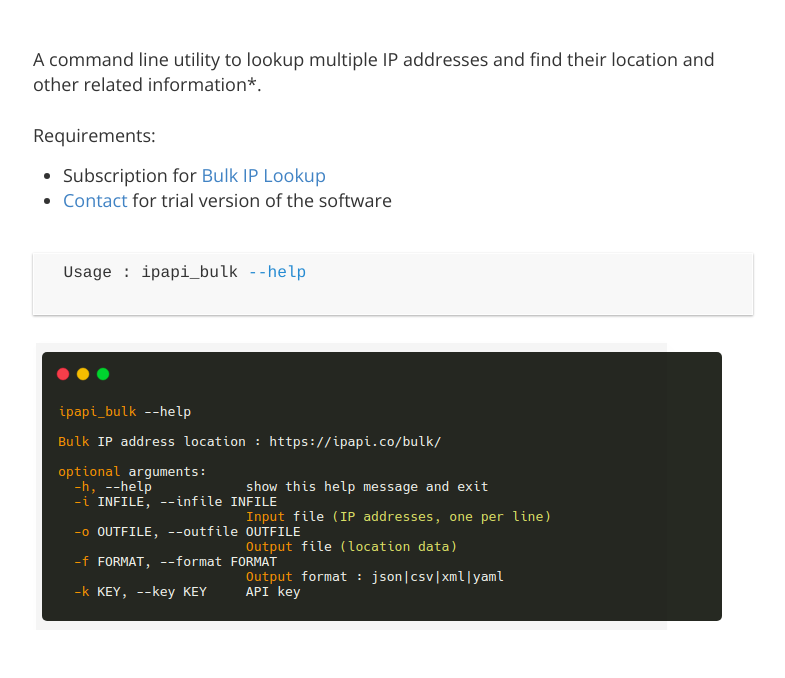
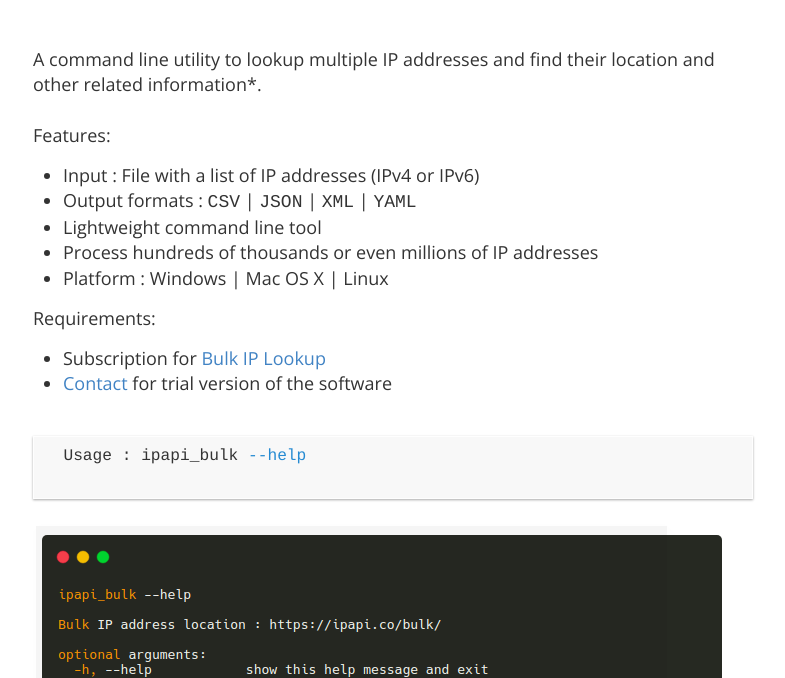
Before and after one commit to ipbulk/ipbulk.github.io, a plain HTML site: page index.html in a window 1280 px wide. Shown: the part 114-792 px from the top of the page, without its empty margins (247-1032 px from the left). Drawn offline with nearby package versions, Linux system fonts and the light colour scheme.

Commit message:
Add files via upload

```diff
--- a/index.html
+++ b/index.html
@@ -49,6 +49,15 @@
 
   A command line utility to lookup multiple IP addresses and find their location and other related information*.
   <br><br>
+  Features:
+  <ul>
+    <li>Input : File with a list of IP addresses (IPv4 or IPv6)</li>
+    <li>Output formats : <code>CSV</code> | <code>JSON</code> | <code>XML</code> | <code>YAML</code></li>
+    <li>Lightweight command line tool</li>
+    <li>Process hundreds of thousands or even millions of IP addresses</li>
+    <li>Platform : Windows | Mac OS X | Linux</li>
+  </ul>
+
   Requirements:
   <ul>
     <li>Subscription for <a href="https://app.ipapi.co/bulk/">Bulk IP Lookup</a></li>
```
